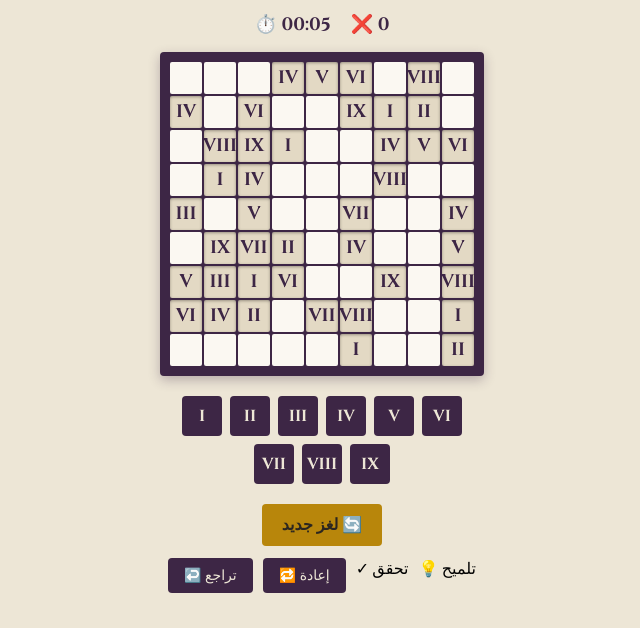
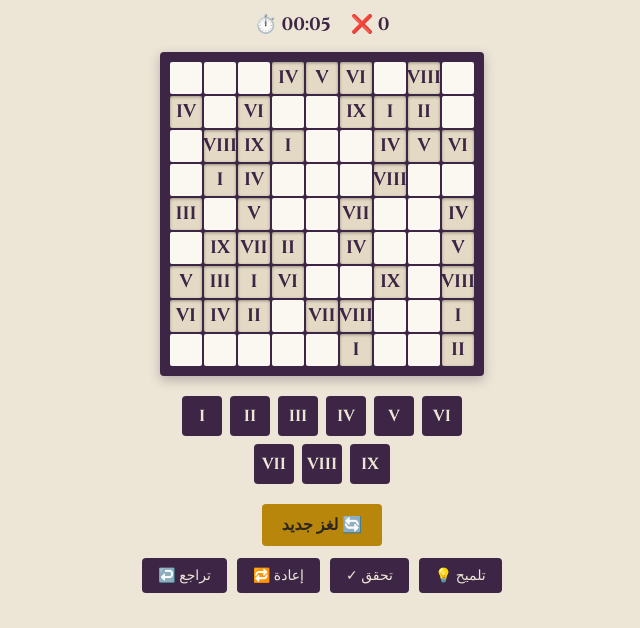
Before and after one commit to mmy1u/roman-sudoku, a plain HTML site: page index.html in a window 1280 px wide. Shown: the part 172-800 px from the top of the page, without its empty margins (318-958 px from the left). Drawn offline with nearby package versions, Linux system fonts and the light colour scheme.

Commit message:
update css/style.css

```diff
--- a/css/style.css
+++ b/css/style.css
@@ -182,7 +182,7 @@ h1 {
     margin-top: 12px;
 }
 
-#undoBtn, #restartBtn {
+#undoBtn, #restartBtn, #checkBtn, #hintBtn {
     padding: 8px 16px;
     background-color: #3D2645;
     color: #EDE6D6;
@@ -193,6 +193,14 @@ h1 {
     transition: transform 0.1s ease;
 }
 
-#undoBtn:active, #restartBtn:active {
+#undoBtn:active, #restartBtn:active, #checkBtn:active, #hintBtn:active {
     transform: scale(0.92);
 }
+
+#actionButtons {
+    display: flex;
+    gap: 10px;
+    margin-top: 12px;
+    flex-wrap: wrap;
+    justify-content: center;
+}
```
